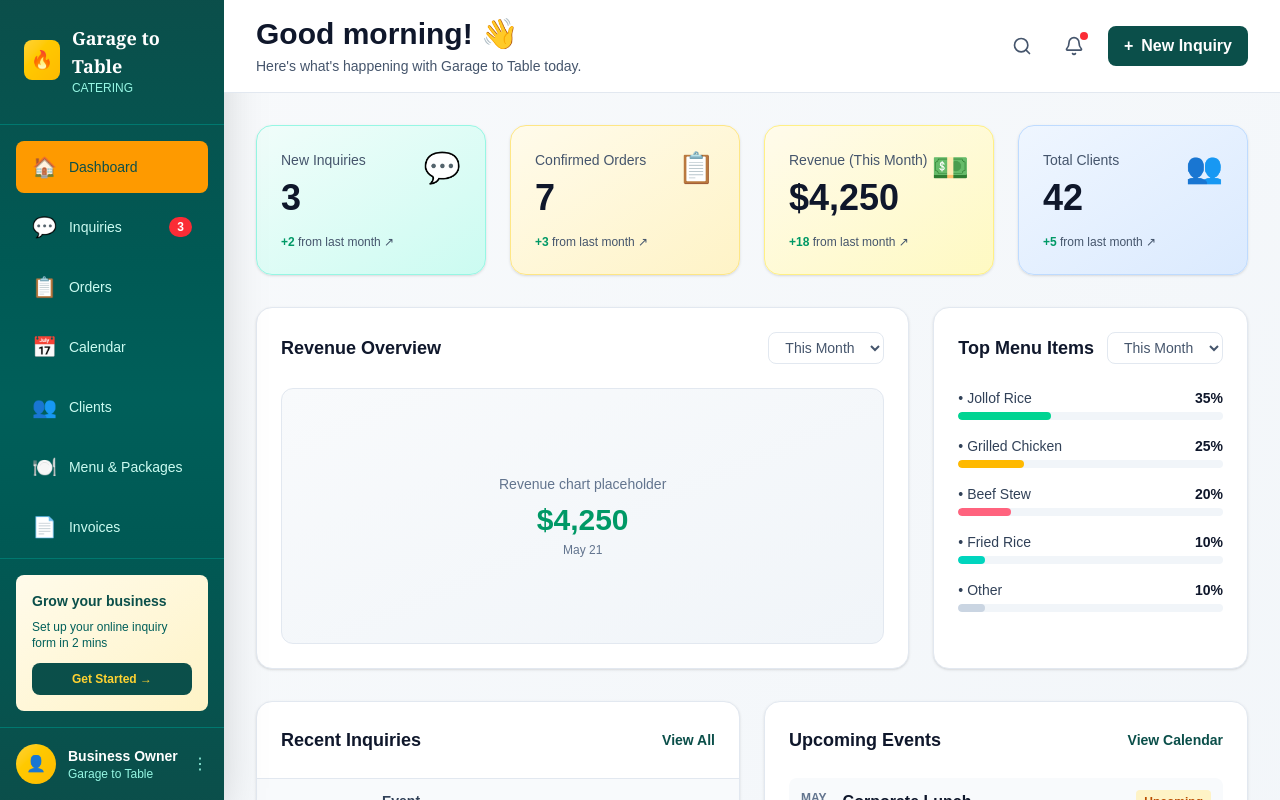
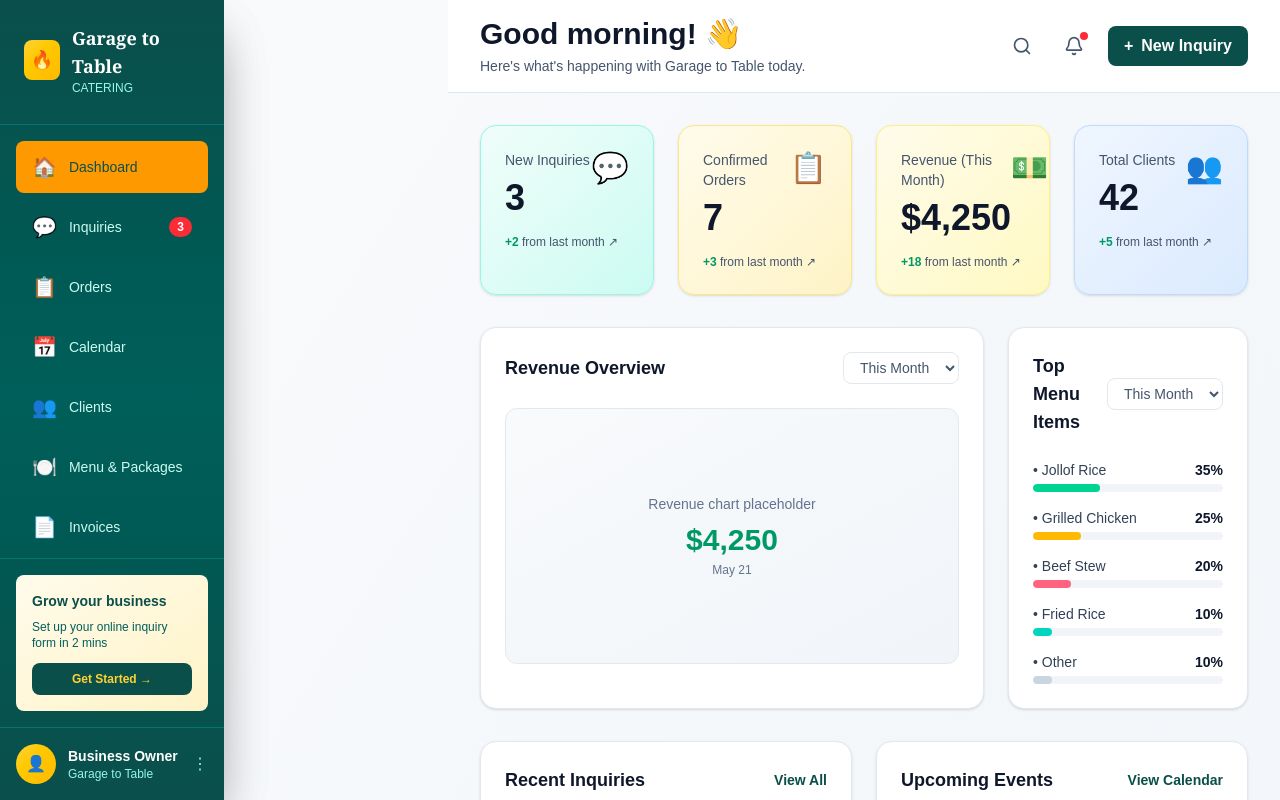
Before and after one commit to uniqename/catering-system, a Next.js app: page /catering in a window 1280 px wide. Shown: the top 800 px of the page. Built offline with nearby package versions, Linux system fonts and the light colour scheme; no server answers.

Commit message:
Wire up dashboard navigation - all sidebar items now functional

```diff
--- a/app/catering/page.tsx
+++ b/app/catering/page.tsx
@@ -1,14 +1,11 @@
 'use client';
 
 import { useState, useEffect } from 'react';
+import DashboardShell from '@/components/dashboard-shell';
 import OrdersList from '@/components/orders-list';
-import InvoiceGenerator from '@/components/invoice-generator';
-import VoiceNotes from '@/components/voice-notes';
 import QuickOrderForm from '@/components/quick-order-form';
 import ClientProfiles from '@/components/client-profiles';
 import ProfitDashboard from '@/components/profit-dashboard';
-import PDFInvoiceGenerator from '@/components/pdf-invoice-generator';
-import WhatsAppIntegrator from '@/components/whatsapp-integrator';
 import RealCostIntake from '@/components/real-cost-intake';
 import RentalPricing from '@/components/rental-pricing';
 import TaxReminders from '@/components/tax-reminders';
@@ -17,8 +14,9 @@ import VoiceToOrder from '@/components/voice-to-order';
 import QRIntake from '@/components/qr-intake';
 import ProfessionalInvoice from '@/components/professional-invoice';
 import DashboardRedesign from '@/components/dashboard-redesign';
+import VoiceNotes from '@/components/voice-notes';
 
-type Tab = 'dashboard' | 'orders' | 'invoice' | 'voice' | 'new-order' | 'clients' | 'profits' | 'costs' | 'rentals' | 'tax' | 'shipping' | 'voice-intake' | 'qr-intake' | 'pro-invoice' | 'whatsapp';
+type Tab = 'dashboard' | 'orders' | 'inquiries' | 'clients' | 'invoices' | 'costs' | 'rentals' | 'shipping' | 'reports' | 'menu' | 'calendar';
 
 export default function CateringDashboard() {
   const [activeTab, setActiveTab] = useState<Tab>('dashboard');
@@ -28,10 +26,78 @@ export default function CateringDashboard() {
     const saved = localStorage.getItem('catering_orders');
     if (saved) {
       setOrders(JSON.parse(saved));
+    } else {
+      const demoOrders = [
+        {
+          id: '1',
+          clientName: 'Sarah Johnson',
+          eventDate: '2026-07-25',
+          guestCount: 120,
+          eventType: 'wedding',
+          notes: 'Vegetarian options needed',
+          status: 'confirmed',
+          createdAt: '2026-07-01',
+        },
+        {
+          id: '2',
+          clientName: 'Michael Brown',
+          eventDate: '2026-08-10',
+          guestCount: 75,
+          eventType: 'corporate',
+          notes: 'Business lunch',
+          status: 'quoted',
+          createdAt: '2026-06-28',
+        },
+      ];
+      setOrders(demoOrders);
+      localStorage.setItem('catering_orders', JSON.stringify(demoOrders));
     }
   }, []);
 
+  const saveOrders = (updatedOrders: any[]) => {
+    setOrders(updatedOrders);
+    localStorage.setItem('catering_orders', JSON.stringify(updatedOrders));
+  };
+
+  const addOrder = (order: any) => {
+    const newOrder = {
+      id: Date.now().toString(),
+      createdAt: new Date().toLocaleDateString(),
+      status: 'inquiry',
+      ...order,
+    };
+    saveOrders([newOrder, ...orders]);
+    setActiveTab('orders');
+  };
+
+  const renderContent = () => {
+    switch (activeTab) {
+      case 'dashboard':
+        return <DashboardRedesign orders={orders} />;
+      case 'orders':
+        return <OrdersList orders={orders} onUpdate={saveOrders} />;
+      case 'inquiries':
+        return <QuickOrderForm onAdd={addOrder} />;
+      case 'clients':
+        return <ClientProfiles orders={orders} onSelectClient={() => setActiveTab('inquiries')} />;
+      case 'invoices':
+        return <ProfessionalInvoice />;
+      case 'costs':
+        return <RealCostIntake />;
+      case 'rentals':
+        return <RentalPricing />;
+      case 'shipping':
+        return <ShippingLog />;
+      case 'reports':
+        return <ProfitDashboard orders={orders} />;
+      default:
+        return <DashboardRedesign orders={orders} />;
+    }
+  };
+
   return (
-    <DashboardRedesign orders={orders} />
+    <DashboardShell activeTab={activeTab} onTabChange={setActiveTab}>
+      {renderContent()}
+    </DashboardShell>
   );
 }
--- a/components/dashboard-redesign.tsx
+++ b/components/dashboard-redesign.tsx
@@ -23,7 +23,26 @@ interface DashboardMetrics {
   clientsChange: number;
 }
 
-export default function DashboardRedesign({ orders = [] }: { orders?: Order[] }) {
+interface DashboardRedesignProps {
+  orders?: Order[];
+  activeTab?: string;
+  onTabChange?: (tab: string) => void;
+  renderContent?: (tab: string) => React.ReactNode;
+}
+
+export default function DashboardRedesign({
+  orders = [],
+  activeTab = 'dashboard',
+  onTabChange = () => {},
+  renderContent
+}: DashboardRedesignProps) {
+  const [localTab, setLocalTab] = useState(activeTab);
+
+  const handleTabChange = (tab: string) => {
+    setLocalTab(tab);
+    onTabChange(tab);
+  };
+
   const [metrics, setMetrics] = useState<DashboardMetrics>({
     newInquiries: 3,
     confirmedOrders: 7,
@@ -123,21 +142,24 @@ export default function DashboardRedesign({ orders = [] }: { orders?: Order[] })
         {/* Navigation */}
         <nav className="flex-1 p-4 space-y-2 overflow-y-auto">
           {[
-            { icon: '🏠', label: 'Dashboard', active: true },
-            { icon: '💬', label: 'Inquiries', badge: 3 },
-            { icon: '📋', label: 'Orders' },
-            { icon: '📅', label: 'Calendar' },
-            { icon: '👥', label: 'Clients' },
-            { icon: '🍽️', label: 'Menu & Packages' },
-            { icon: '📄', label: 'Invoices' },
-            { icon: '💳', label: 'Payments' },
-            { icon: '📊', label: 'Reports' },
-            { icon: '⚙️', label: 'Settings' },
+            { id: 'dashboard', icon: '🏠', label: 'Dashboard' },
+            { id: 'inquiries', icon: '💬', label: 'Inquiries', badge: 3 },
+            { id: 'orders', icon: '📋', label: 'Orders' },
+            { id: 'calendar', icon: '📅', label: 'Calendar' },
+            { id: 'clients', icon: '👥', label: 'Clients' },
+            { id: 'menu', icon: '🍽️', label: 'Menu & Packages' },
+            { id: 'invoices', icon: '📄', label: 'Invoices' },
+            { id: 'costs', icon: '💸', label: 'Costs & Margins' },
+            { id: 'rentals', icon: '🪑', label: 'Rental Pricing' },
+            { id: 'shipping', icon: '📦', label: 'Shipping Log' },
+            { id: 'reports', icon: '📊', label: 'Reports' },
           ].map((item) => (
             <button
-              key={item.label}
+              key={item.id}
+              type="button"
+              onClick={() => handleTabChange(item.id)}
               className={`w-full flex items-center gap-3 px-4 py-3 rounded-lg transition ${
-                item.active
+                localTab === item.id
                   ? 'bg-amber-500 text-teal-900 font-semibold'
                   : 'text-teal-100 hover:bg-teal-700'
               }`}
--- /dev/null
+++ b/components/dashboard-shell.tsx
@@ -0,0 +1,126 @@
+'use client';
+
+import { Bell, Search } from 'lucide-react';
+
+type Tab = 'dashboard' | 'orders' | 'inquiries' | 'clients' | 'invoices' | 'costs' | 'rentals' | 'shipping' | 'reports' | 'menu' | 'calendar';
+
+interface DashboardShellProps {
+  activeTab: Tab;
+  onTabChange: (tab: Tab) => void;
+  children: React.ReactNode;
+}
+
+export default function DashboardShell({ activeTab, onTabChange, children }: DashboardShellProps) {
+  const navItems: Array<{ id: Tab; icon: string; label: string }> = [
+    { id: 'dashboard', icon: '🏠', label: 'Dashboard' },
+    { id: 'inquiries', icon: '💬', label: 'New Inquiries' },
+    { id: 'orders', icon: '📋', label: 'Orders' },
+    { id: 'calendar', icon: '📅', label: 'Calendar' },
+    { id: 'clients', icon: '👥', label: 'Clients' },
+    { id: 'menu', icon: '🍽️', label: 'Menu & Packages' },
+    { id: 'invoices', icon: '📄', label: 'Invoices' },
+    { id: 'costs', icon: '💸', label: 'Costs & Margins' },
+    { id: 'rentals', icon: '🪑', label: 'Rental Pricing' },
+    { id: 'shipping', icon: '📦', label: 'Shipping Log' },
+    { id: 'reports', icon: '📊', label: 'Reports' },
+  ];
+
+  const isDashboard = activeTab === 'dashboard';
+
+  return (
+    <div className="min-h-screen bg-gradient-to-br from-slate-50 to-slate-100">
+      {/* Sidebar */}
+      <div className="fixed left-0 top-0 w-56 h-screen bg-gradient-to-b from-teal-900 via-teal-800 to-teal-900 text-white shadow-2xl flex flex-col">
+        {/* Logo */}
+        <div className="p-6 border-b border-teal-700">
+          <div className="flex items-center gap-3 mb-1">
+            <div className="w-10 h-10 rounded-lg bg-gradient-to-br from-amber-300 to-amber-400 flex items-center justify-center text-teal-900 font-bold text-lg">
+              🔥
+            </div>
+            <div>
+              <p className="font-serif text-lg font-bold">Garage to Table</p>
+              <p className="text-xs text-teal-200">CATERING</p>
+            </div>
+          </div>
+        </div>
+
+        {/* Navigation */}
+        <nav className="flex-1 p-4 space-y-2 overflow-y-auto">
+          {navItems.map((item) => (
+            <button
+              key={item.id}
+              type="button"
+              onClick={() => onTabChange(item.id)}
+              className={`w-full flex items-center gap-3 px-4 py-3 rounded-lg transition ${
+                activeTab === item.id
+                  ? 'bg-amber-500 text-teal-900 font-semibold'
+                  : 'text-teal-100 hover:bg-teal-700'
+              }`}
+            >
+              <span className="text-xl">{item.icon}</span>
+              <span className="flex-1 text-left text-sm font-medium">{item.label}</span>
+            </button>
+          ))}
+        </nav>
+
+        {/* Grow Business CTA */}
+        <div className="p-4 border-t border-teal-700">
+          <div className="bg-gradient-to-br from-amber-50 to-amber-100 rounded-lg p-4 text-teal-900">
+            <p className="font-semibold text-sm mb-2">Grow your business</p>
+            <p className="text-xs text-teal-800 mb-3">Set up your online inquiry form</p>
+            <button className="w-full bg-teal-900 text-amber-300 text-xs font-bold py-2 rounded-lg hover:bg-teal-950 transition">
+              Get Started →
+            </button>
+          </div>
+        </div>
+
+        {/* User Profile */}
+        <div className="p-4 border-t border-teal-700">
+          <div className="flex items-center gap-3 cursor-pointer">
+            <div className="w-10 h-10 rounded-full bg-gradient-to-br from-amber-300 to-amber-400 flex items-center justify-center text-teal-900 font-bold">
+              👤
+            </div>
+            <div className="flex-1 min-w-0">
+              <p className="text-sm font-semibold truncate">Business Owner</p>
+              <p className="text-xs text-teal-200 truncate">Garage to Table</p>
+            </div>
+          </div>
+        </div>
+      </div>
+
+      {/* Main Content */}
+      <div className="ml-56 min-h-screen">
+        {isDashboard ? (
+          children
+        ) : (
+          <>
+            {/* Header for non-dashboard pages */}
+            <div className="bg-white border-b border-slate-200 sticky top-0 z-30">
+              <div className="px-8 py-4 flex items-center justify-between">
+                <h1 className="text-2xl font-bold text-slate-900">
+                  {navItems.find(item => item.id === activeTab)?.label || 'Dashboard'}
+                </h1>
+
+                <div className="flex items-center gap-4">
+                  <button title="Search" className="p-2 hover:bg-slate-100 rounded-lg transition">
+                    <Search className="w-5 h-5 text-slate-600" />
+                  </button>
+                  <button title="Notifications" className="relative p-2 hover:bg-slate-100 rounded-lg transition">
+                    <Bell className="w-5 h-5 text-slate-600" />
+                  </button>
+                </div>
+              </div>
+            </div>
+
+            {/* Content */}
+            <div className="px-8 py-8">
+              <div className="bg-white rounded-2xl shadow-sm border border-slate-200 p-8">
+                {children}
+              </div>
+            </div>
+          </>
+        )}
+      </div>
+    </div>
+  );
+}
```
